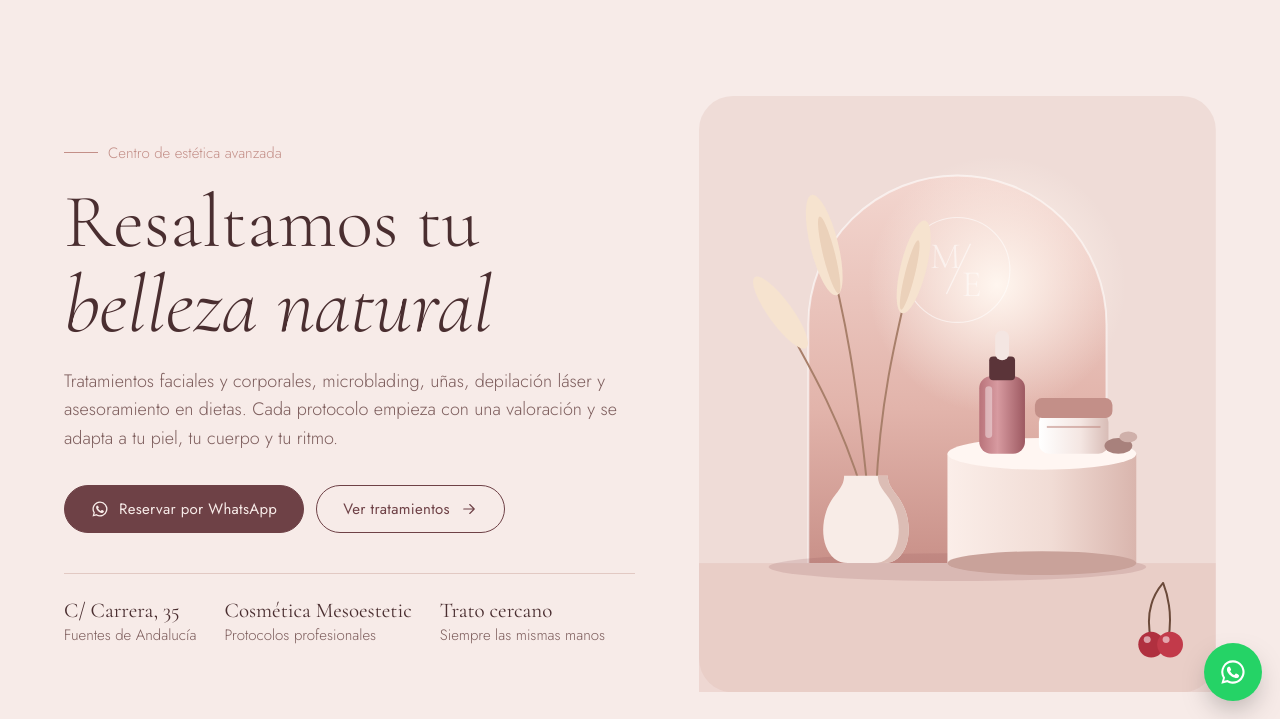
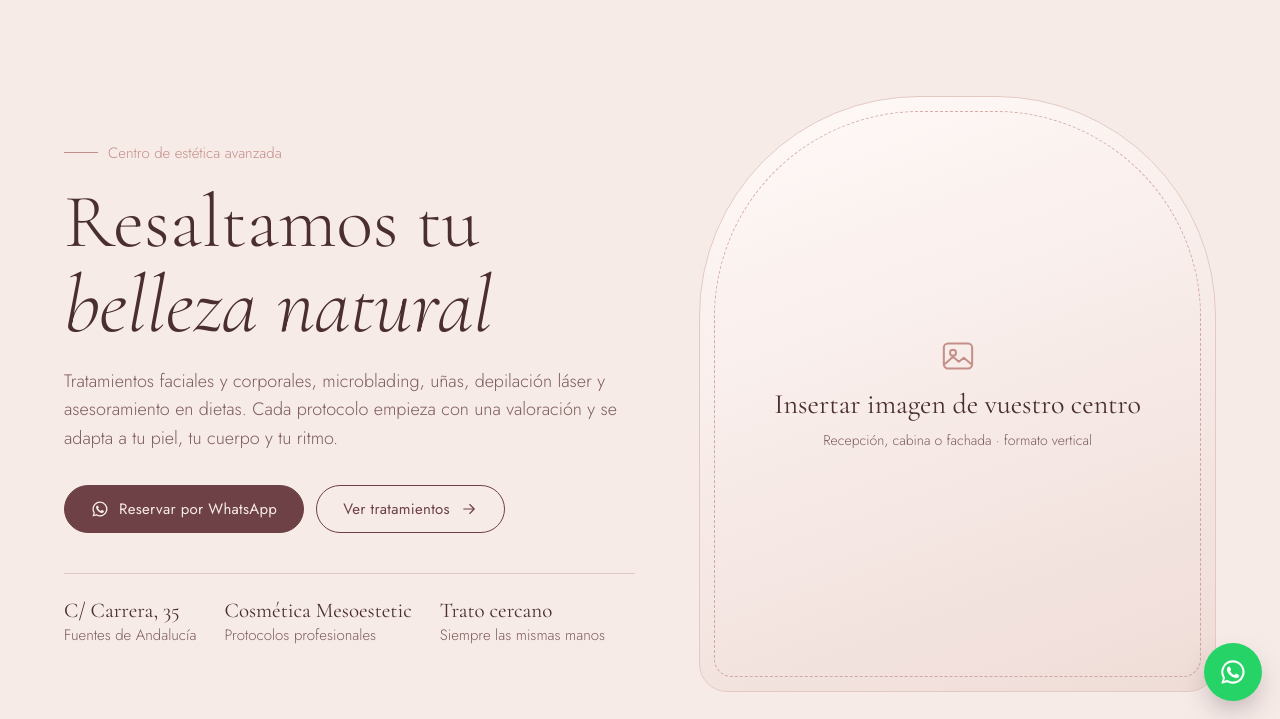
Before and after one commit to Pablorc222/centroesteticamare, a plain HTML site: page index.html in a window 1280 px wide. Shown: the part 81-800 px from the top of the page. Drawn offline with nearby package versions, Linux system fonts and the light colour scheme.

Commit message:
Update index.html

```diff
--- a/index.html
+++ b/index.html
@@ -64,6 +64,16 @@ nav .wrap{display:flex;align-items:center;justify-content:space-between;gap:16px
 .art{width:100%;aspect-ratio:13/15;max-height:640px}
 .art svg{width:100%;height:100%;display:block}
 
+.ph{position:relative;display:grid;place-items:center;background:linear-gradient(160deg,var(--card),var(--bg2));border:1px solid var(--line);border-radius:28px;overflow:hidden}
+.ph:before{content:"";position:absolute;inset:14px;border:1px dashed var(--rose);border-radius:18px;opacity:.7}
+.ph-in{position:relative;display:grid;justify-items:center;gap:8px;text-align:center;padding:24px;color:var(--soft)}
+.ph-in svg{width:40px;height:40px;color:var(--rose);margin-bottom:4px}
+.ph-in b{font:400 clamp(22px,2.4vw,28px)/1.15 "Cormorant Garamond",serif;color:var(--ink);text-wrap:balance}
+.ph-in small{font-size:14px}
+.art.ph{border-radius:220px 220px 28px 28px}.art.ph:before{border-radius:206px 206px 18px 18px}
+.team.ph{border-radius:200px 200px 28px 28px}.team.ph:before{border-radius:186px 186px 18px 18px}
+.gallery figure.ph{border-radius:20px}.gallery .ph:before{inset:10px;border-radius:12px}
+
 /* carta de tratamientos */
 .head{display:flex;justify-content:space-between;align-items:end;gap:24px;flex-wrap:wrap;margin-bottom:36px}
 .tabs{display:flex;gap:8px;flex-wrap:wrap;margin-bottom:28px}
@@ -113,7 +123,7 @@ nav .wrap{display:flex;align-items:center;justify-content:space-between;gap:16px
 .gallery{display:flex;gap:16px;overflow-x:auto;scroll-snap-type:x mandatory;padding-bottom:10px;scrollbar-width:thin}
 .gallery figure{flex:0 0 clamp(220px,24vw,290px);aspect-ratio:4/5;margin:0;scroll-snap-align:start;border-radius:20px;overflow:hidden;position:relative}
 .gallery figure svg{width:100%;height:100%;display:block}
-.gallery figcaption{position:absolute;left:16px;right:16px;bottom:14px;color:#fff;font:400 22px "Cormorant Garamond",serif;text-shadow:0 1px 12px rgba(60,30,30,.4)}
+.gallery figcaption{display:none;position:absolute;left:16px;right:16px;bottom:14px;color:#fff;font:400 22px "Cormorant Garamond",serif;text-shadow:0 1px 12px rgba(60,30,30,.4)}
 .gnav{display:flex;gap:10px}
 .round{width:48px;height:48px;border-radius:50%;border:1px solid var(--line);background:var(--card);color:var(--ink);cursor:pointer;display:grid;place-items:center}
 .round svg{width:20px;height:20px}
@@ -178,6 +188,7 @@ footer small{opacity:.7;font-size:13px}
     <symbol id="i-clock" viewBox="0 0 24 24"><circle cx="12" cy="12" r="8.5" fill="none" stroke="currentColor" stroke-width="1.5"/><path d="M12 7.5V12l3 2" fill="none" stroke="currentColor" stroke-width="1.5" stroke-linecap="round"/></symbol>
     <symbol id="i-leaf" viewBox="0 0 24 24"><path d="M5 19c0-8 5-13 14-14-1 9-6 14-14 14Zm0 0 7-7" fill="none" stroke="currentColor" stroke-width="1.5" stroke-linecap="round"/></symbol>
     <symbol id="i-eye" viewBox="0 0 24 24"><path d="M2.5 12S6 5.5 12 5.5 21.5 12 21.5 12 18 18.5 12 18.5 2.5 12 2.5 12Z" fill="none" stroke="currentColor" stroke-width="1.5"/><circle cx="12" cy="12" r="3" fill="none" stroke="currentColor" stroke-width="1.5"/></symbol>
+    <symbol id="i-img" viewBox="0 0 24 24"><rect x="3.5" y="4.5" width="17" height="15" rx="2.5" fill="none" stroke="currentColor" stroke-width="1.2"/><circle cx="9" cy="10" r="1.8" fill="none" stroke="currentColor" stroke-width="1.2"/><path d="m4 17 5-4.5 3.5 3 3-2.5 4.5 4" fill="none" stroke="currentColor" stroke-width="1.2" stroke-linejoin="round"/></symbol>
     <symbol id="i-heart" viewBox="0 0 24 24"><path d="M12 20s-7.5-4.6-7.5-10A4.3 4.3 0 0 1 12 7.4 4.3 4.3 0 0 1 19.5 10c0 5.4-7.5 10-7.5 10Z" fill="none" stroke="currentColor" stroke-width="1.5"/></symbol>
     <linearGradient id="g-arch" x1="0" y1="0" x2="0" y2="1"><stop offset="0" stop-color="#f3d6cf"/><stop offset=".6" stop-color="#e2b4ab"/><stop offset="1" stop-color="#c99189"/></linearGradient>
     <radialGradient id="g-sun" cx=".5" cy=".5" r=".5"><stop offset="0" stop-color="#fff6ef"/><stop offset="1" stop-color="#fff6ef" stop-opacity="0"/></radialGradient>
@@ -220,57 +231,8 @@ footer small{opacity:.7;font-size:13px}
       </div>
     </div>
 
-    <div class="art" aria-hidden="true">
-      <svg viewBox="0 0 520 600">
-        <!-- pared y suelo -->
-        <rect x="0" y="0" width="520" height="600" rx="34" fill="var(--bg2)"/>
-        <rect x="0" y="470" width="520" height="130" rx="0" fill="#dcb2aa" opacity=".35"/>
-        <!-- arco -->
-        <path d="M110 470V230a150 150 0 0 1 300 0v240Z" fill="url(#g-arch)"/>
-        <path d="M110 470V230a150 150 0 0 1 300 0v240" fill="none" stroke="#fff" stroke-opacity=".6" stroke-width="2"/>
-        <circle cx="300" cy="190" r="130" fill="url(#g-sun)"/>
-        <g style="color:#fff" opacity=".55"><use href="#mono" x="205" y="120" width="110" height="110"/></g>
-        <!-- sombra del arco -->
-        <ellipse cx="260" cy="474" rx="190" ry="14" fill="#8e555a" opacity=".18"/>
-        <!-- pampa -->
-        <g stroke="#a87f6a" stroke-width="2" fill="none" stroke-linecap="round">
-          <path d="M170 400C160 300 150 230 128 150"/>
-          <path d="M178 400C182 310 196 250 214 175"/>
-          <path d="M165 400C140 320 110 270 82 220"/>
-        </g>
-        <g fill="#f6e3cf">
-          <ellipse cx="126" cy="150" rx="14" ry="52" transform="rotate(-14 126 150)"/>
-          <ellipse cx="216" cy="172" rx="13" ry="48" transform="rotate(14 216 172)"/>
-          <ellipse cx="82" cy="218" rx="12" ry="44" transform="rotate(-36 82 218)"/>
-        </g>
-        <g fill="#e9cdb5" opacity=".8">
-          <ellipse cx="131" cy="160" rx="6" ry="40" transform="rotate(-14 131 160)"/>
-          <ellipse cx="212" cy="180" rx="5" ry="36" transform="rotate(14 212 180)"/>
-        </g>
-        <!-- jarrón -->
-        <path d="M150 470c-22 0-30-28-22-52 6-18 18-22 18-36h44c0 14 12 18 18 36 8 24 0 52-22 52Z" fill="#f8ece7"/>
-        <path d="M198 418c8 24 0 52-22 52h10c22 0 30-28 22-52-6-18-18-22-18-36h-10c0 14 12 18 18 36Z" fill="#dcbdb5"/>
-        <!-- pedestal -->
-        <rect x="250" y="360" width="190" height="110" fill="url(#g-ped)"/>
-        <ellipse cx="345" cy="360" rx="95" ry="16" fill="#fff6f2"/>
-        <ellipse cx="345" cy="470" rx="95" ry="12" fill="#c9a29a"/>
-        <!-- gotero -->
-        <rect x="282" y="282" width="46" height="78" rx="12" fill="url(#g-glass)"/>
-        <rect x="292" y="262" width="26" height="24" rx="4" fill="#5b3439"/>
-        <rect x="298" y="236" width="14" height="30" rx="7" fill="#f4e6e2"/>
-        <rect x="288" y="292" width="7" height="52" rx="3.5" fill="#fff" opacity=".4"/>
-        <!-- tarro -->
-        <rect x="342" y="318" width="70" height="42" rx="10" fill="url(#g-jar)"/>
-        <rect x="338" y="304" width="78" height="20" rx="7" fill="#c38f88"/>
-        <rect x="350" y="332" width="54" height="2" fill="#c38f88" opacity=".6"/>
-        <!-- piedras -->
-        <ellipse cx="422" cy="352" rx="14" ry="8" fill="#a8817c"/>
-        <ellipse cx="432" cy="343" rx="9" ry="5.5" fill="#cfb0aa"/>
-        <!-- cerezas -->
-        <path d="M455 548c-6-26 0-44 12-58M472 548c4-22 2-40-5-58" fill="none" stroke="#6b4a3a" stroke-width="2" stroke-linecap="round"/>
-        <circle cx="455" cy="552" r="13" fill="var(--cherry)"/><circle cx="474" cy="552" r="13" fill="#c23a4a"/>
-        <circle cx="451" cy="547" r="3.5" fill="#fff" opacity=".55"/><circle cx="470" cy="547" r="3.5" fill="#fff" opacity=".55"/>
-      </svg>
+    <div class="art ph" role="img" aria-label="Insertar imagen de vuestro centro">
+      <div class="ph-in"><svg><use href="#i-img"/></svg><b>Insertar imagen de vuestro centro</b><small>Recepción, cabina o fachada · formato vertical</small></div>
     </div>
   </div>
 </header>
@@ -299,24 +261,8 @@ footer small{opacity:.7;font-size:13px}
         <div class="step"><i><svg><use href="#i-heart"/></svg></i><div><b>Seguimiento</b><p>Te acompañamos entre sesiones con pautas de cuidado en casa.</p></div></div>
       </div>
     </div>
-    <div class="team reveal" aria-label="Espacio para la foto del equipo">
-      <svg viewBox="0 0 400 500">
-        <path d="M20 490V200a180 180 0 0 1 360 0v290Z" fill="url(#g-arch)"/>
-        <circle cx="200" cy="170" r="140" fill="url(#g-sun)"/>
-        <!-- dos siluetas con uniforme rosa -->
-        <g>
-          <path d="M70 490c0-70 26-112 78-122h20c52 10 78 52 78 122Z" fill="#b97d78"/>
-          <circle cx="158" cy="300" r="46" fill="#ecc9bd"/>
-          <path d="M108 300c-6-60 30-92 58-90 40 2 56 40 46 92-6-30-26-50-52-50s-46 20-52 48Z" fill="#7a4b3a"/>
-          <path d="M108 300c-4 50 4 90 10 120h16c-14-40-18-80-26-120Z" fill="#7a4b3a"/>
-        </g>
-        <g>
-          <path d="M170 490c0-74 28-118 82-128h20c54 10 82 54 82 128Z" fill="#c99189"/>
-          <circle cx="262" cy="290" r="46" fill="#f0d0c4"/>
-          <path d="M212 292c-4-58 30-90 58-88 42 2 58 42 46 96 6 40 4 90-4 120h-16c10-40 12-82 6-118-6-28-24-46-50-46-22 0-36 14-40 36Z" fill="#a0694c"/>
-        </g>
-        <path d="M20 490V200a180 180 0 0 1 360 0v290" fill="none" stroke="#fff" stroke-opacity=".6" stroke-width="2"/>
-      </svg>
+    <div class="team ph reveal" role="img" aria-label="Insertar foto del equipo">
+      <div class="ph-in"><svg><use href="#i-img"/></svg><b>Insertar foto del equipo</b><small>Vosotras dos en el centro</small></div>
     </div>
   </div>
 </section>
@@ -480,17 +426,9 @@ footer small{opacity:.7;font-size:13px}
     CATS.map(c=>`<optgroup label="${c.name}">${c.items.filter(x=>x[0]!=="Bonos").map(x=>`<option>${x[0]}</option>`).join("")}</optgroup>`).join("");
 
   // galería ilustrada
-  const G = [
-    ["Limpieza facial","#f1cfc6","#c99189"],["Microblading","#e8c2b8","#a8706b"],["Cavitación","#f4ddd6","#b97d78"],
-    ["Peeling","#ecc8c0","#9c5f62"],["Maderoterapia","#efd6c8","#a9806a"],["Uñas","#f3d3cf","#b0303f"]];
+  const G = ["Limpieza facial","Microblading","Cavitación y vacuum","Peeling","Maderoterapia","Uñas"];
   const gal = document.getElementById("gallery");
-  gal.innerHTML = G.map(([t,a,b],i)=>`<figure><svg viewBox="0 0 300 375" preserveAspectRatio="xMidYMid slice">
-    <defs><linearGradient id="gg${i}" x1="0" y1="0" x2="1" y2="1"><stop offset="0" stop-color="${a}"/><stop offset="1" stop-color="${b}"/></linearGradient></defs>
-    <rect width="300" height="375" fill="url(#gg${i})"/>
-    <circle cx="${90+i*25}" cy="120" r="110" fill="#fff" opacity=".18"/>
-    <path d="M60 375V200a90 90 0 0 1 180 0v175Z" fill="#fff" opacity=".22"/>
-    <g style="color:#fff" opacity=".7"><use href="#mono" x="115" y="155" width="70" height="70"/></g>
-    </svg><figcaption>${t}</figcaption></figure>`).join("");
+  gal.innerHTML = G.map(t=>`<figure class="ph"><div class="ph-in"><svg><use href="#i-img"/></svg><b>${t}</b><small>Insertar imagen</small></div></figure>`).join("");
   const step = d => { const f = gal.querySelector("figure"); gal.scrollBy({left:d*(f.offsetWidth+16), behavior:"smooth"}); };
   document.getElementById("prev").addEventListener("click",()=>step(-1));
   document.getElementById("next").addEventListener("click",()=>step(1));
```
